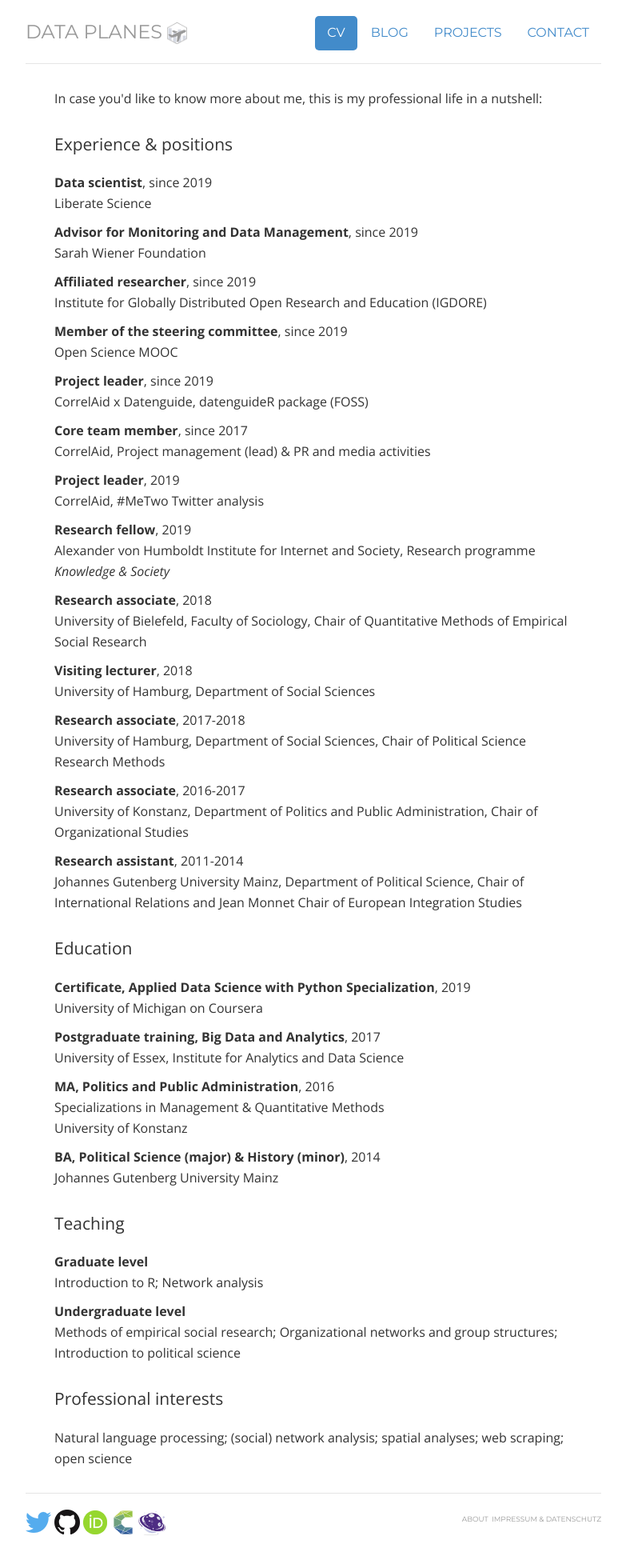
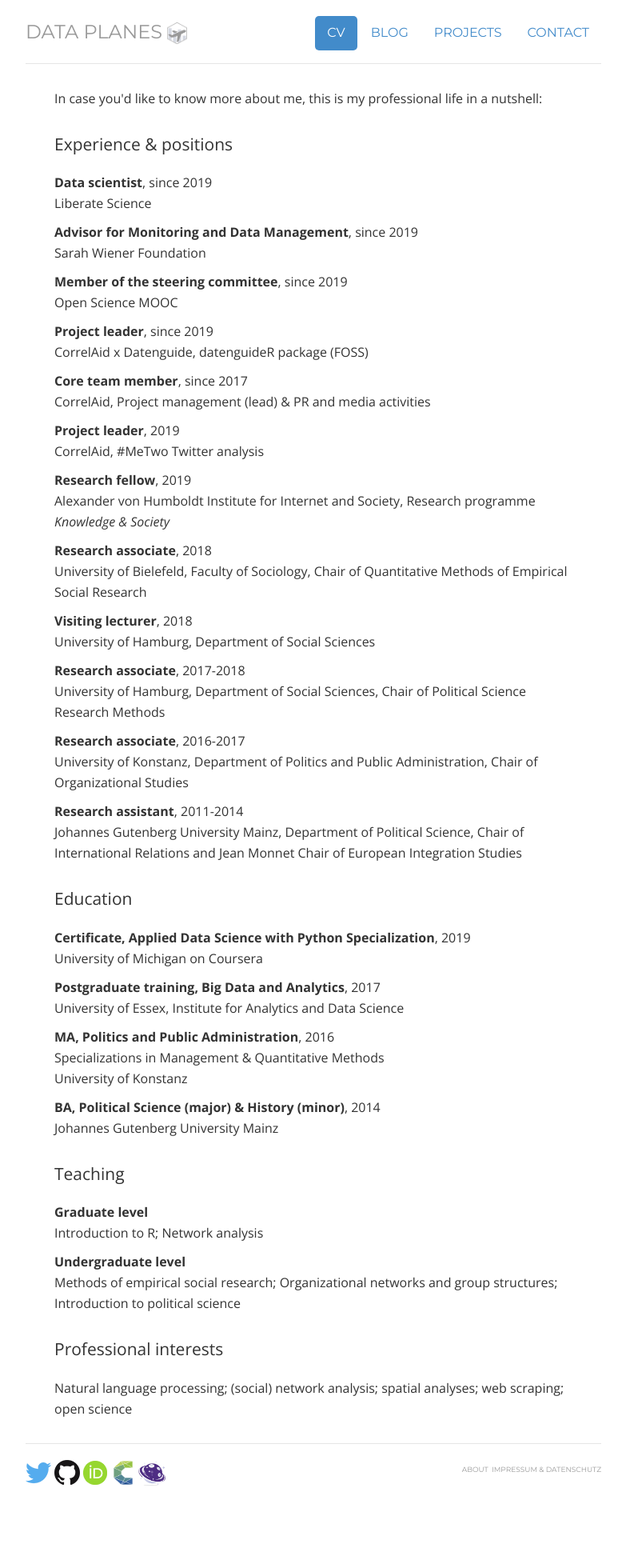
Before and after one commit to lhehnke/lhehnke.github.io, a Jekyll site: the page built from cv/index.html, in a window 1280 px wide. Shown: the whole page at 80% size, without its empty margins (248-1031 px from the left). Built offline with Jekyll 4.4.1, drawn with Linux system fonts in a browser that asks for light colours; nearby versions of some CDN libraries; after the commit the page ends 1898 px from its top, so only the background shows below that.

Commit message:
Update index.html

```diff
--- a/cv/index.html
+++ b/cv/index.html
@@ -23,8 +23,8 @@
     <p><strong> Advisor for Monitoring and Data Management</strong>, since 2019<br>
 				Sarah Wiener Foundation</p>
 
-    <p><strong> Affiliated researcher</strong>, since 2019<br>
-				Institute for Globally Distributed Open Research and Education (IGDORE) </p>
+<!--    <p><strong> Affiliated researcher</strong>, since 2019<br>
+				Institute for Globally Distributed Open Research and Education (IGDORE) </p> -->
 
     <p><strong> Member of the steering committee</strong>, since 2019<br>
 				Open Science MOOC </p>
```
